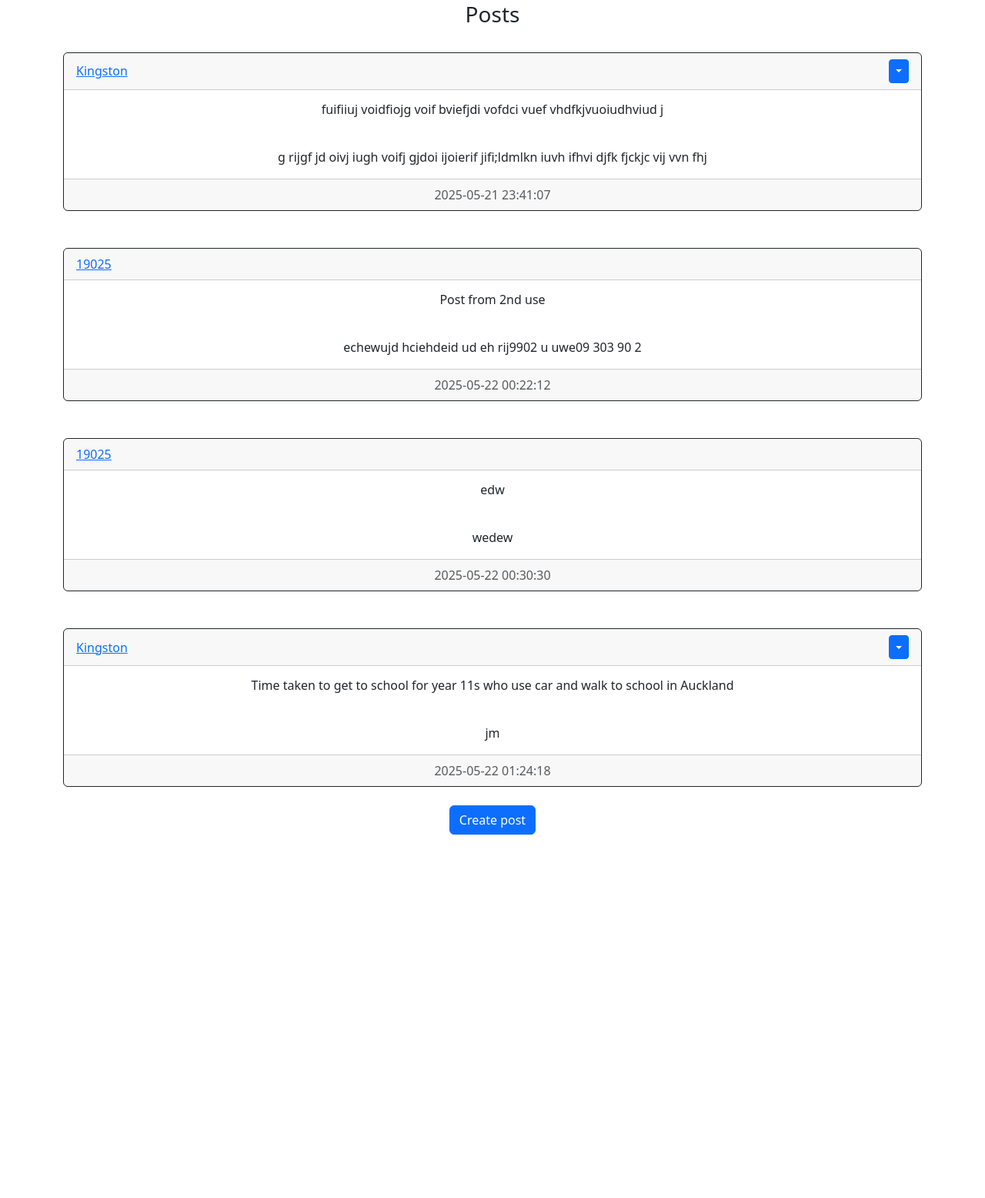
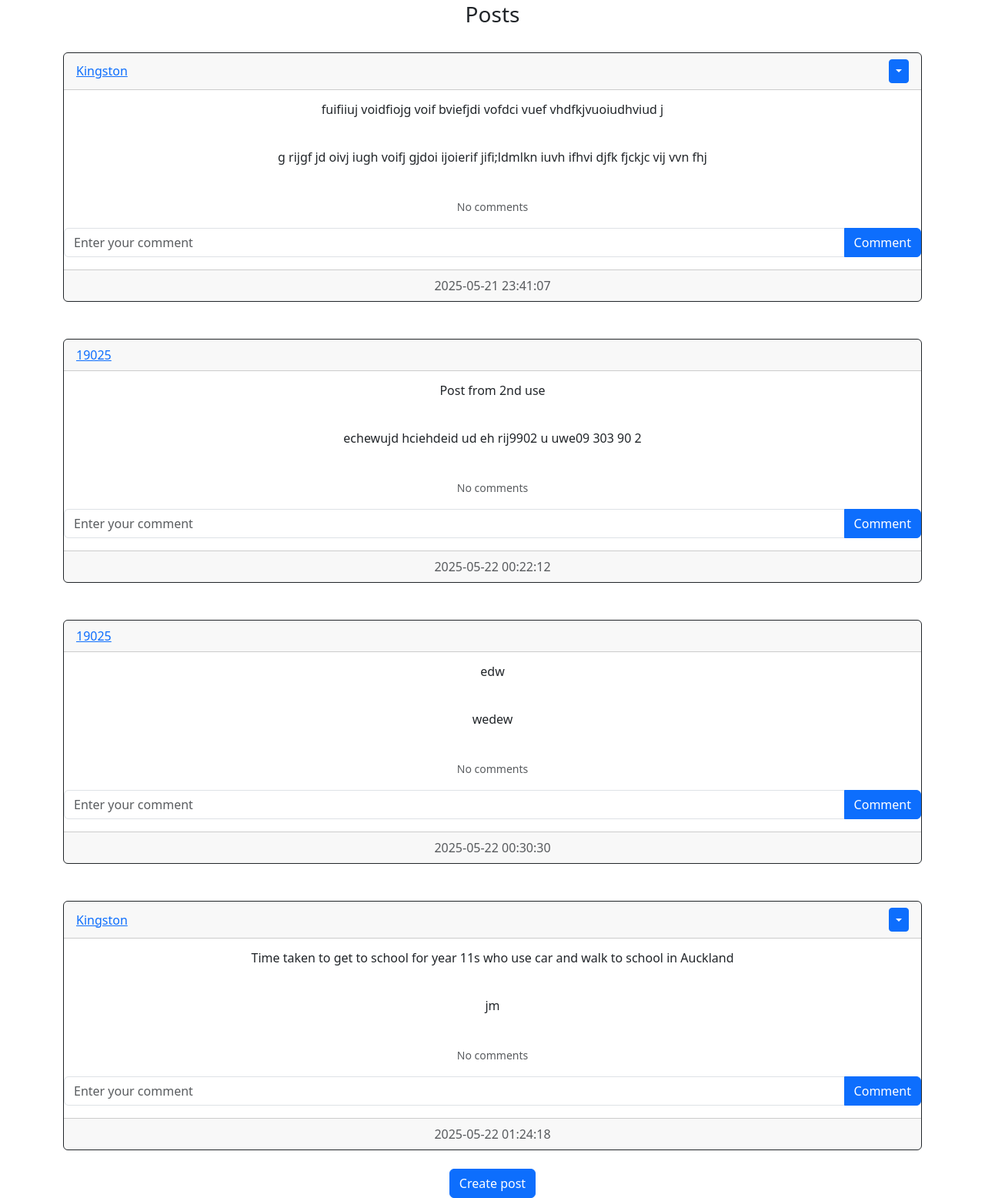
Before and after one commit to Kingston-Smith/Year13Digital, a Flask app: page /blog in a window 1280 px wide. Shown: the part 54-1610 px from the top of the page at 77% size. Before the commit the page ends 1138 px from the top, so only its background shows below. Run offline with Flask 3, Linux system fonts and the light colour scheme; a user stored in the database is signed in; data comes from the database, SQL or seed files in the repository.

Commit message:
Some code for commenting
Still unable to comment, but the html code for it is basically done just need to do some database adjustments and python code

```diff
--- a/website/templates/posts_div.html
+++ b/website/templates/posts_div.html
@@ -25,6 +25,46 @@
         <div class="card-body">
             <div class="card-text">{{post.content}}</div>
         </div>
+        <br/>
+        <div class="collapse" id="comments-{{post.id}}">
+            <div class="card">
+                <div class="card-body" id="comments-expanded-{{post.id}}">
+                    {% for comment in post.comments %}
+                    <div class="d-flex justify-content-between align-items-center">
+                        <div>
+                            <a href="/posts/{{comment.user.username}}">{{comment.user.username}}</a>: {{comment.text}}
+                        </div>
+                        <div>
+                            <small class="text-muted">{{comment.date_created}}</small>
+                            {% if user.id==comment.author or user.id==post.author %}
+                            <div class="btn-group">
+                                <button type="button" class="btn btn-small btn-primary dropdown-toggle" data-bs-toggle="dropdown"></button>
+                                <ul class="dropdown-menu">
+                                    <li>
+                                        <a href="/delete-comment{{comment.id}}" class="dropdown-item">Delete</a>
+                                    </li>
+                                </ul>
+                            </div>
+                            {% endif %}
+                        </div>
+                    </div>
+                    {% endfor %}
+                </div>
+            </div>
+        </div>
+        <p class="card-text">
+            {% if post.comments|length>0 %}
+            <a data-bs-toggle="collapse" href="#comments-{{post.id}}" role="button">
+                <small>View {{post.comments|length}} Comments</small>
+            </a>
+            {% else %}
+            <small class="text-muted">No comments</small>
+            {% endif %}
+        </p>
+        <form class="input-group mb-3" method="POST" action="/create-comment/{{post.id}}">
+            <input type="text" id="text" name="text" class="form-control" placeholder="Enter your comment"/>
+            <button type="btn" class="btn btn-primary">Comment</button>
+        </form>
         <div class="card-footer text-muted">{{post.date_created}}</div>
     </div>
     <br/>
```
